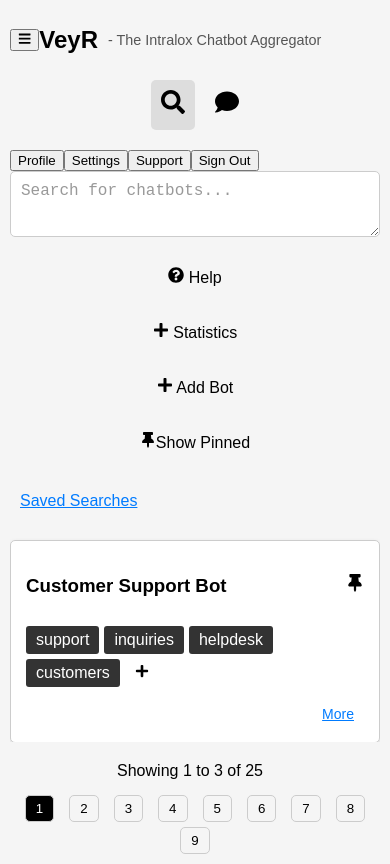
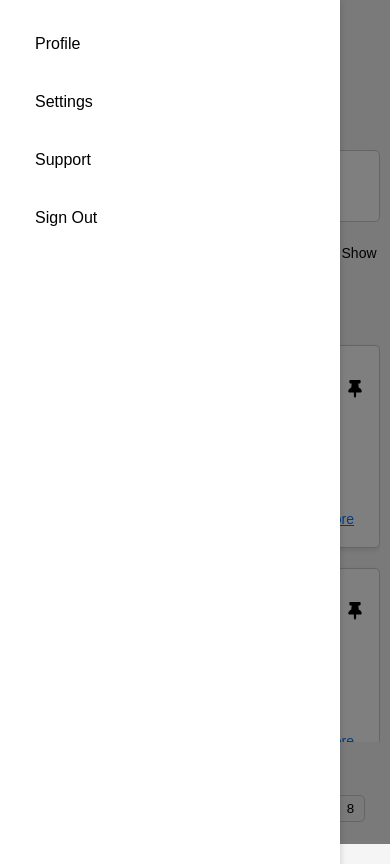
Before and after one commit to Lon-Yo/my-veyr-app, a React (Create React App) app: page / in a window 390 px wide. Both pictures are taken after a click on the button 24 px from the left and 40 px from the top of the page. Built offline with nearby package versions, Linux system fonts and the light colour scheme.

Commit message:
more changes

```diff
--- a/src/App.css
+++ b/src/App.css
@@ -65,11 +65,13 @@
   border-radius: 5px;
   margin-right: 0px;
   font-size: 16px;
-  resize: vertical;
-  min-height: 24px; /* Start with one line height */
-  max-height: 48px; /* Maximum height of 2 lines */
+  resize: none;
+  min-height: 72px; /* 3 lines at 24px per line */
+  height: auto;
   overflow-y: auto;
-  padding-right: 35px; /* Adjust this value based on the submit button width */
+  padding-right: 35px;
+  line-height: 1.5;
+  box-sizing: border-box;
 }
 
 .search-chat-input::placeholder {
@@ -118,6 +120,7 @@
   position: absolute;
   right: 5px;
   bottom: 5px;
+  z-index: 2;
 }
 
 .chat-submit-button svg {
@@ -267,6 +270,8 @@
   padding: 10px;
   border: 1px solid #ccc;
   border-radius: 5px;
+  display: flex;
+  flex-direction: column;
 }
 
 .message {
@@ -274,6 +279,7 @@
   margin-bottom: 5px;
   border-radius: 5px;
   word-break: break-word; /* Ensure long words don't overflow */
+  max-width: 80%;
 }
 
 .message.user {
@@ -283,8 +289,10 @@
 }
 
 .message.bot {
-  background-color: #f0f0f0; /* Light gray for bot messages */
-  align-self: flex-end; /* Align right */
+  background-color: #e0e0e0; /* Darker gray for bot messages */
+  align-self: flex-end;
+  margin-left: auto; /* Push to the right */
+  text-align: right;
 }
 
 /* Bot Card Styling */
@@ -588,11 +596,17 @@
   justify-content: center;
   border-radius: 50%;
   transition: all 0.2s ease;
+  z-index: 1;
 }
 
 .clear-text-button:hover {
   background-color: #eee;
   color: #666;
+}
+
+/* Adjust positioning when in chat mode */
+.mode-toggle button.active[class*="chat"] ~ .search-chat-area .clear-text-button {
+  right: 45px;
 }
 
 /* Mobile-first styles */
@@ -604,13 +618,22 @@
   }
 
   .controls {
-    flex-direction: column;
-    align-items: stretch;
+    flex-direction: row;
+    flex-wrap: nowrap;
+    overflow-x: auto;
+    padding-bottom: 10px;  /* Space for scrollbar */
+    -webkit-overflow-scrolling: touch;  /* Smooth scrolling on iOS */
   }
 
   .controls button {
-    width: 100%;
-    margin-bottom: 5px;
+    white-space: nowrap;
+    flex-shrink: 0;
+    padding: 8px 12px;
+    font-size: 14px;
+  }
+
+  .controls button svg {
+    margin-right: 4px;
   }
 
   .header {
@@ -749,3 +772,79 @@
   background-color: #000;
   color: white;
 }
+
+/* Hamburger Menu */
+.hamburger-menu {
+  display: flex;
+  flex-direction: column;
+  justify-content: space-between;
+  width: 30px;
+  height: 21px;
+  background: transparent;
+  border: none;
+  cursor: pointer;
+  padding: 0;
+  margin-right: 15px;
+}
+
+.hamburger-line {
+  width: 100%;
+  height: 3px;
+  background-color: #000;
+  transition: all 0.3s ease;
+}
+
+/* Menu Overlay */
+.menu-overlay {
+  position: fixed;
+  top: 0;
+  left: 0;
+  width: 100%;
+  height: 100%;
+  background-color: rgba(0, 0, 0, 0.5);
+  z-index: 998;
+  opacity: 0;
+  visibility: hidden;
+  transition: all 0.3s ease;
+}
+
+.menu-overlay.active {
+  opacity: 1;
+  visibility: visible;
+}
+
+/* Sliding Menu */
+.menu-content {
+  position: fixed;
+  top: 0;
+  left: -300px;
+  width: 300px;
+  height: 100%;
+  background-color: white;
+  z-index: 999;
+  padding: 20px;
+  box-shadow: 2px 0 5px rgba(0, 0, 0, 0.1);
+  transition: left 0.3s ease;
+}
+
+.menu-content.active {
+  left: 0;
+}
+
+.menu-content button {
+  display: block;
+  width: 100%;
+  padding: 15px;
+  margin-bottom: 10px;
+  text-align: left;
+  background: none;
+  border: none;
+  border-radius: 5px;
+  font-size: 16px;
+  cursor: pointer;
+  transition: background-color 0.2s ease;
+}
+
+.menu-content button:hover {
+  background-color: #f5f5f5;
+}
--- a/src/App.js
+++ b/src/App.js
@@ -803,6 +803,19 @@ function App() {
   const handleSearchTextChange = (e) => {
     const newSearchText = e.target.value;
     setSearchText(newSearchText);
+
+    // Only resize if content exceeds 3 lines
+    if (searchInputRef.current) {
+      const lineHeight = 24;
+      const minHeight = lineHeight * 3;  // 3 lines
+      const maxHeight = 200;  // maximum height
+
+      if (searchInputRef.current.scrollHeight > minHeight) {
+        searchInputRef.current.style.height =
+          `${Math.min(searchInputRef.current.scrollHeight, maxHeight)}px`;
+      }
+    }
+
     setSearchSuggestions(
       newSearchText
         ? getInitialSearchSuggestions().filter((item) =>
@@ -877,8 +890,13 @@ function App() {
           onChange={handleUpload}
         />
         <div className="header">
-            <button className="menu-button" onClick={() => setShowMenu(!showMenu)}>
-                <FaBars />
+            <button
+                className="hamburger-menu"
+                onClick={() => setShowMenu(!showMenu)}
+            >
+                <span className="hamburger-line"></span>
+                <span className="hamburger-line"></span>
+                <span className="hamburger-line"></span>
             </button>
             <h1>VeyR</h1>
             <span className="header-subtitle">- The Intralox Chatbot Aggregator</span>
@@ -902,14 +920,18 @@ function App() {
         </div>
 
         {showMenu && (
-            <div className="menu-overlay">
-                <div className="menu-content">
+            <>
+            <div
+                className={`menu-overlay ${showMenu ? 'active' : ''}`}
+                onClick={() => setShowMenu(false)}
+            ></div>
+            <div className={`menu-content ${showMenu ? 'active' : ''}`}>
                     <button onClick={() => {/* handle profile */}}>Profile</button>
                     <button onClick={() => {/* handle settings */}}>Settings</button>
                     <button onClick={() => {/* handle support */}}>Support</button>
                     <button onClick={() => {/* handle sign out */}}>Sign Out</button>
             </div>
-            </div>
+            </>
         )}
 
         <div className="search-chat-area">
@@ -974,9 +996,11 @@ function App() {
                   {message.text}
                 </div>
               ))}
+              {chatHistory.length > 0 && (
                 <button className="clear-chat" onClick={() => setChatHistory([])}>
                   Clear Chat
                 </button>
+              )}
             </div>
         )}
 
```
Lines whose indentation alone changed are shown as unchanged.
